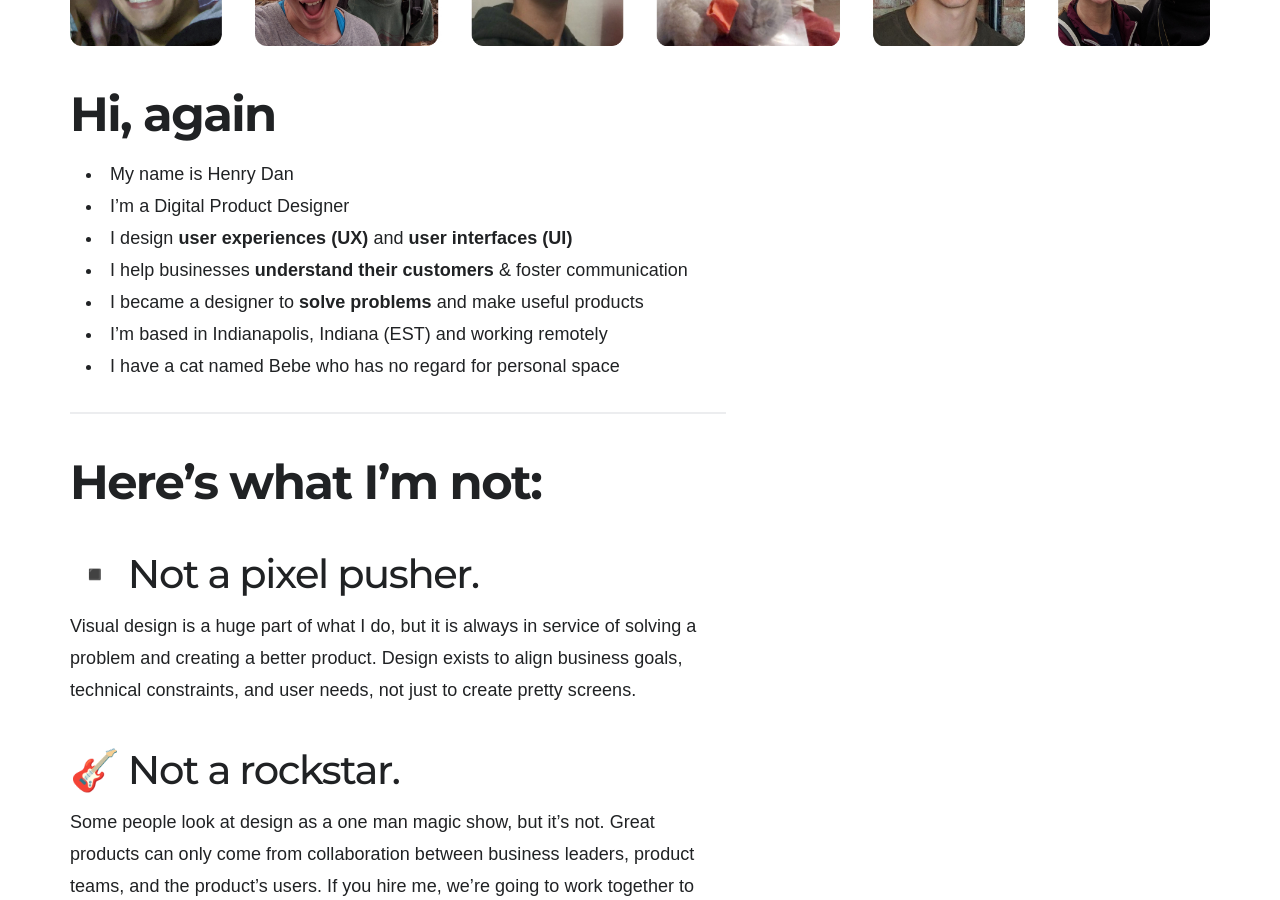
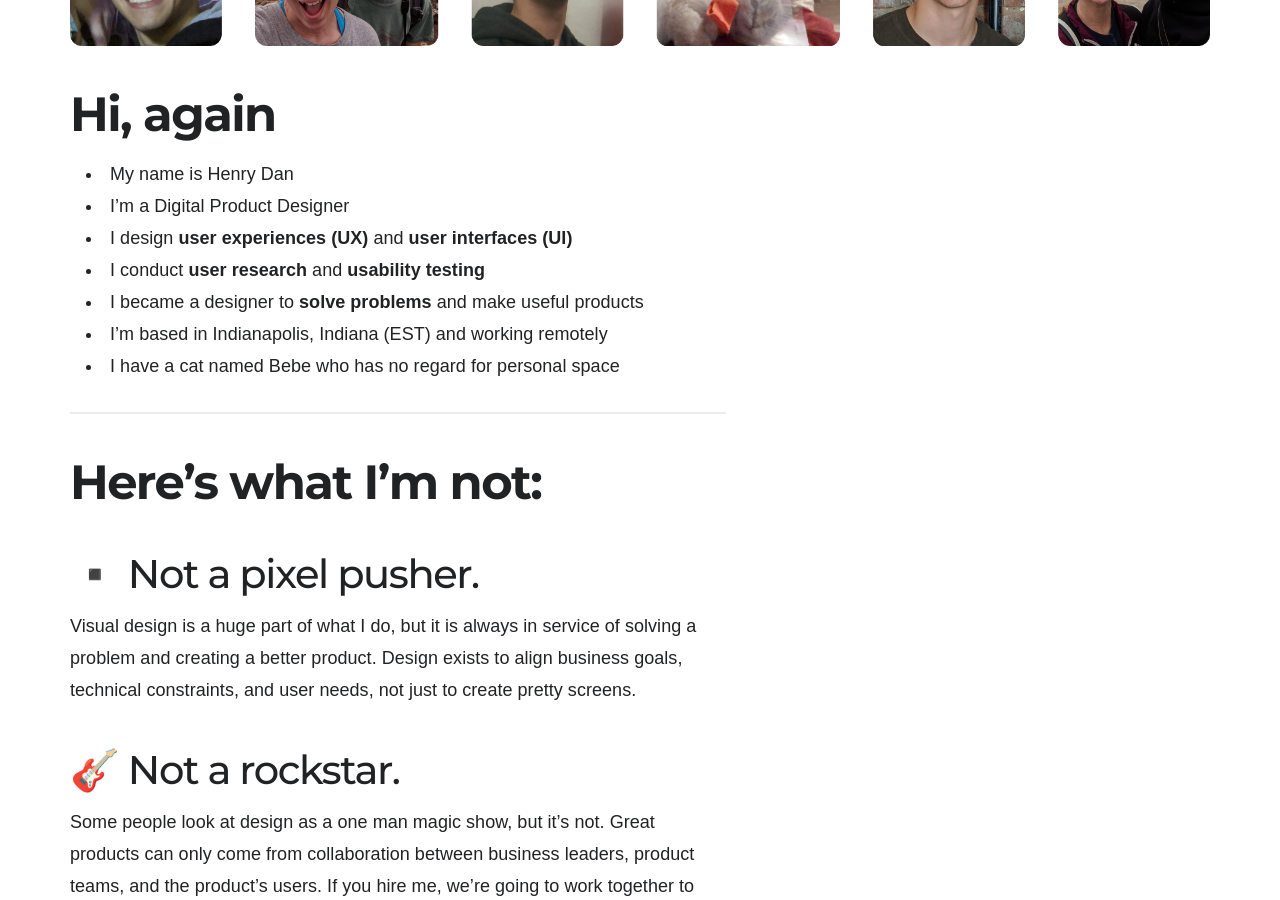
Before and after one commit to hdan-design/hdan-design.github.io, a Jekyll site: the page built from _pages/About.md, in a window 1280 px wide and 900 px high, scrolled down 551 px. Built offline with Jekyll 4.4.1, drawn with Linux system fonts in a browser that asks for light colours; nearby versions of some CDN libraries.

Commit message:
updated about page

```diff
--- a/_pages/About.md
+++ b/_pages/About.md
@@ -9,7 +9,7 @@ subtitle: Who I'm not & what I'm not about
 - My name is Henry Dan
 - I'm a Digital Product Designer
 - I design **user experiences (UX)** and **user interfaces (UI)**
-- I help businesses **understand their customers** & foster communication
+- I conduct **user research** and **usability testing**
 - I became a designer to **solve problems** and make useful products
 - I'm based in Indianapolis, Indiana (EST) and working remotely
 - I have a cat named Bebe who has no regard for personal space
```
